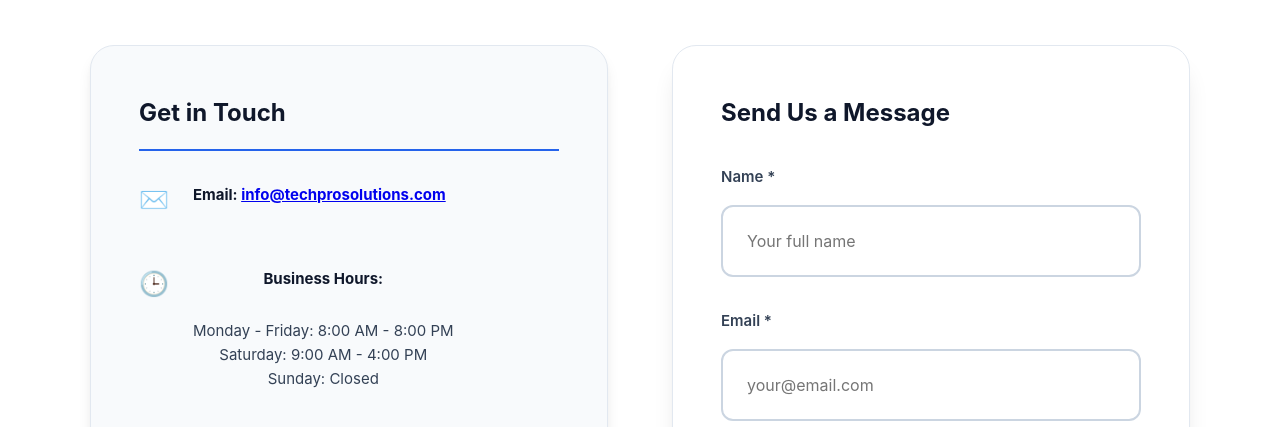
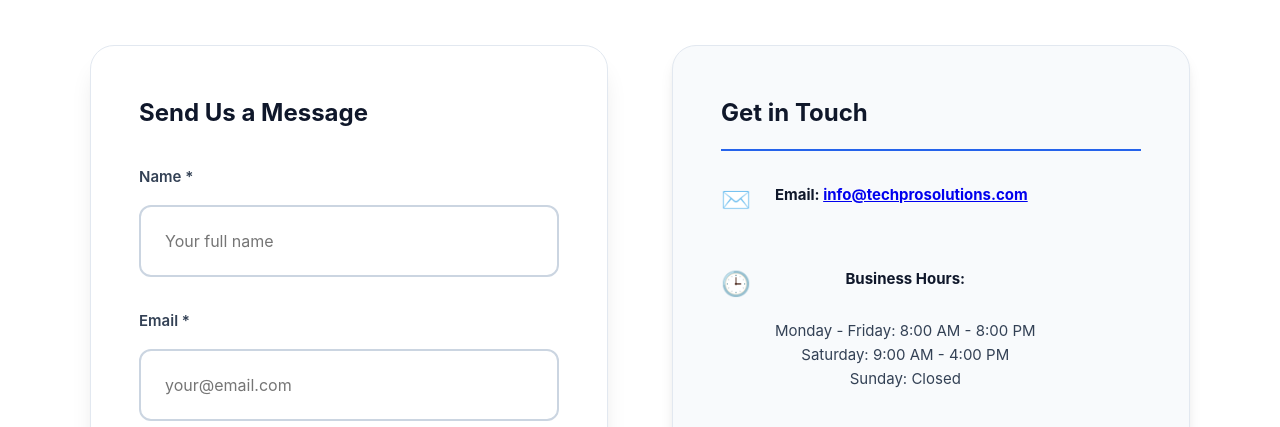
Before and after one commit to wisam2882/Kaizen-repair-web, a plain HTML site: page contact-us-frontend/index.html in a window 1280 px wide. Both pictures are taken after a click on the link "GET STARTED NOW". Shown: the part 373-800 px from the top of the page. Drawn offline with Linux system fonts and the light colour scheme; no server answers.

Commit message:
moved stuff

```diff
--- a/contact-us-frontend/styles.css
+++ b/contact-us-frontend/styles.css
@@ -728,6 +728,8 @@ main {
 }
 
 .contact-info-two {
+    order: 2;
+    flex: 1;
     background: var(--gray-50);
     padding: var(--space-2xl);
     border-radius: var(--radius-2xl);
@@ -773,6 +775,8 @@ main {
 
 /* Contact Form */
 .contact-form {
+    order: 1; /* Moves "Send Us a Message" to the left */
+    flex: 1;
     background: var(--white);
     padding: var(--space-2xl);
     border-radius: var(--radius-2xl);
```
Also changed, not shown: contact-us-frontend/index.html (+1 -1 lines).
